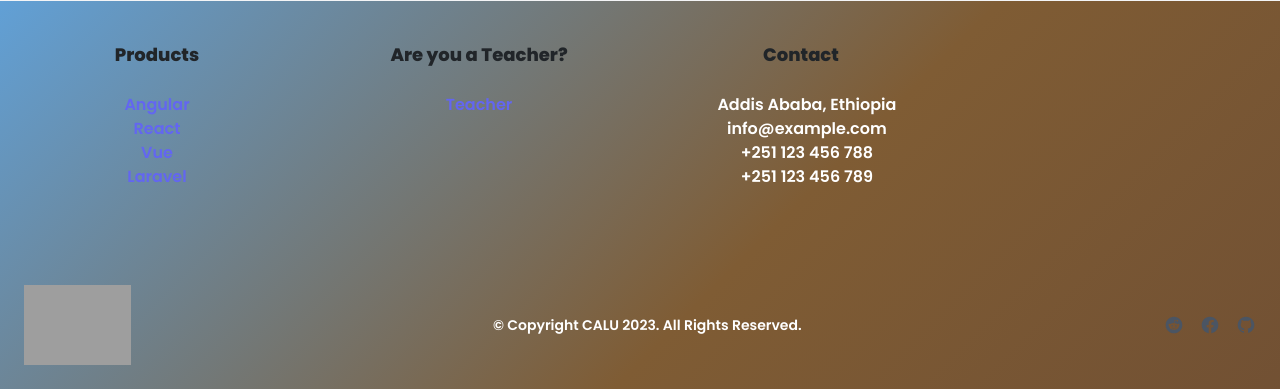
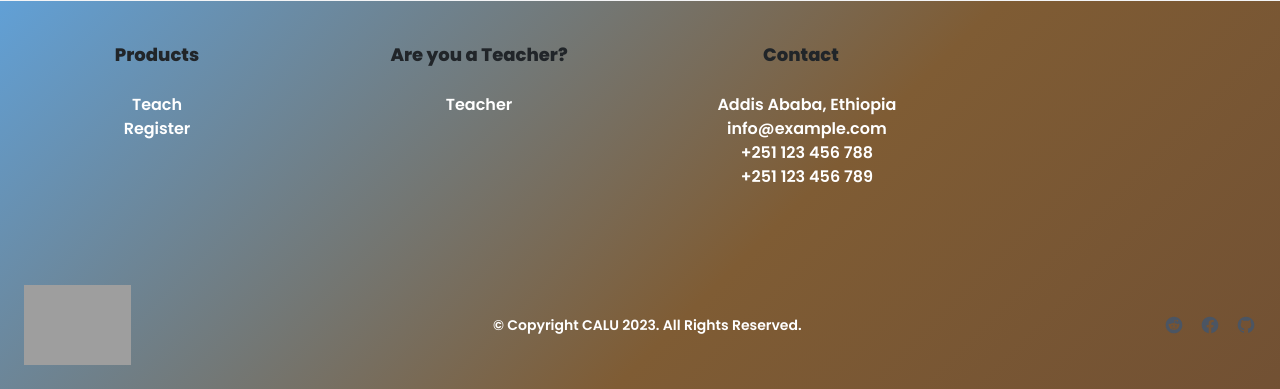
Before and after one commit to andoabza/School-Project, a Flask app: page / in a window 1280 px wide. Shown: the part 2720-3109 px from the top of the page. Run offline with Flask 3, Linux system fonts and the light colour scheme; some libraries are stand-ins or nearby versions; grey boxes are pictures that could not be loaded.

Commit message:
final commit

```diff
--- a/app.py
+++ b/app.py
@@ -61,5 +61,9 @@ def register():
 @app.route('/students', methods=['GET'])
 def students():
     save_to_excel()
-    return redirect(url_for('index'))
-app.run()
+    return redirect(url_for("index"))
+
+
+if __name__ == '__main__':
+    """main function app run"""
+    app.run()
--- a/save/file_save.py
+++ b/save/file_save.py
@@ -3,7 +3,7 @@ import pandas as pd
 from sqlalchemy import create_engine
 
 def save_to_excel():
-    """save to ecxel"""
+    """save to ecxel based on their class"""
     user = 'school'
     paswd = 'school_pwd'
     host = 'localhost'
--- a/static/js/index.js
+++ b/static/js/index.js
@@ -11,9 +11,13 @@ close.addEventListener('click', function() {
     menu.classList.remove('d-none');
     close.classList.add('d-none');
     });
-var student = $("#student");
-student.click(function() {
-    window.location.href = "https://pythonanywhere.com/login";
+// var student = $("#student");
+// student.click(function() {
+//     window. = "https://pythonanywhere.com/login";
+// });
+
+document.getElementById('student').addEventListener('click', function() {
+    window.open = "https://pythonanywhere.com/login";
 });
 
 exit = document.getElementById('exit');
--- a/templates/about.html
+++ b/templates/about.html
@@ -140,7 +140,7 @@
                 <div
                     class="flex flex-col items-center p-8 transition-colors duration-300 transform cursor-pointer rounded-xl hover:border-white group hover:bg-blue-600 dark:border-gray-700 dark:hover:border-transparent">
                     <img class="object-cover w-64 h-64 rounded-full ring-4 ring-gray-300"
-                        src="/src/frontend/static/img/gggg.jpg" alt="Team">
+                        src="../static/img/andamlak.jpg" alt="Team">
                     <!--insert image here-->
 
                     <h1
--- a/templates/index.html
+++ b/templates/index.html
@@ -211,18 +211,11 @@
                 <h6 class="text-lg font-bold mb-4 text-center" style="font-size: 1.125rem;">
                   Products
                 </h6>
-                <p class="text-gray-700 text-center" style="color: #FFF;">
-                  <a href="https://angular.io" class="text-indigo-500">Angular</a>
+                <p class="text-center text-white">Teach
                 </p>
-                <p class="text-gray-700 text-center" style="color: #FFF;">
-                  <a href="https://react.dev" class="text-indigo-500">React</a>
+                <p class="text-center text-white">Register
                 </p>
-                <p class="text-gray-700 text-center" style="color: #FFF;">
-                  <a href="https://vuejs.org" class="text-indigo-500">Vue</a>
-                </p>
-                <p class="text-gray-700 text-center" style="color: #FFF;">
-                  <a href="https://laravel.com/" class="text-indigo-500">Laravel</a>
-                </p>
+
               </div>
               <!-- Grid column -->
 
@@ -232,8 +225,8 @@
                 <h6 class="text-lg font-bold mb-4 text-center" style="font-size: 1.125rem;">
                   Are you a Teacher?
                 </h6>
-                <p id="student" class="text-gray-700 text-center" style="color: #FFF;">
-                  <a href="../students.xlsx" class="text-indigo-500" download>Teacher</a>
+                <p class="text-white text-center">
+                  <a id="student" href="/students" class="text-white">Teacher</a>
                 </p>
                 <!-- <p class="text-gray-700" style="color: #FFF;">
                   <a href="#!" class="text-indigo-500">Settings</a>
```
Also changed, not shown: test/file_save_test.py (renamed from file_save_test.py), test/model_test.py (renamed from model_test.py), test/student_test.py (renamed from student_test.py), 3 other files.
